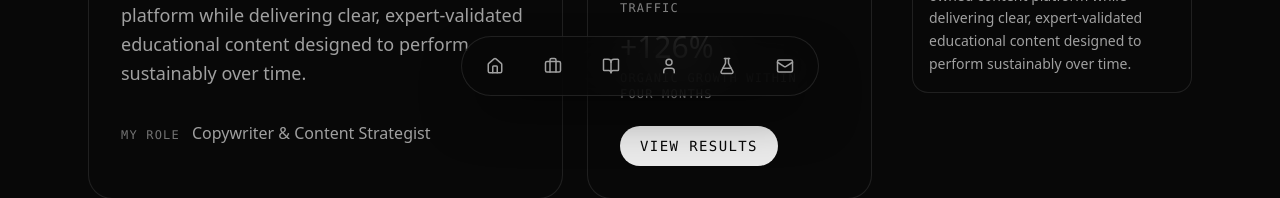
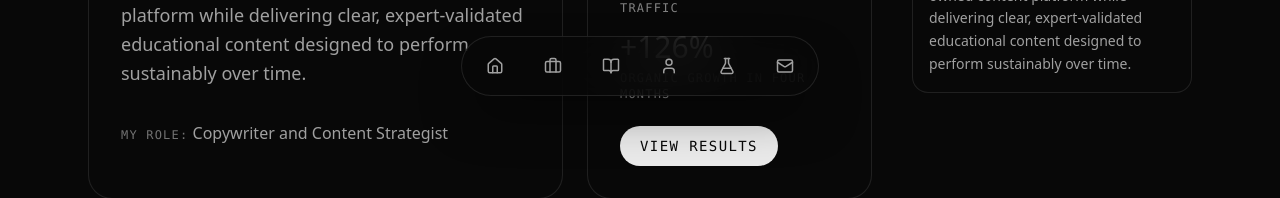
Before and after one commit to sarahsarahsarahX3/Personal-website-, a Next.js app: page /work/p-and-g-beauty-content-hub in a window 1280 px wide. Shown: the part 672-870 px from the top of the page. Built offline with nearby package versions, Linux system fonts and the light colour scheme; a web font is replaced by a local one.

Commit message:
more updates

```diff
--- a/app/work/p-and-g-beauty-content-hub/page.tsx
+++ b/app/work/p-and-g-beauty-content-hub/page.tsx
@@ -557,9 +557,11 @@ export default function PAndGBeautyContentHubProjectPage() {
                   <p className="text-xs font-mono uppercase tracking-widest text-text-secondary/70">Objective</p>
                   <p className="mt-4 text-base md:text-lg leading-relaxed text-text-secondary">{project.objective}</p>
 
-                  <div className="mt-8 flex items-baseline gap-3">
-                    <span className="text-xs font-mono uppercase tracking-widest text-text-secondary/70">My Role</span>
-                    <span className="text-sm md:text-base text-text-secondary">{project.role}</span>
+                  <div className="mt-8 text-sm md:text-base text-text-secondary">
+                    <span className="text-xs font-mono uppercase tracking-widest text-text-secondary/70">
+                      My Role:
+                    </span>{" "}
+                    <span>Copywriter and Content Strategist</span>
                   </div>
                 </div>
 
@@ -575,7 +577,7 @@ export default function PAndGBeautyContentHubProjectPage() {
                     <div>
                       <p className="font-display text-3xl leading-none">+126%</p>
                       <p className="mt-2 text-xs font-mono uppercase tracking-widest text-text-secondary/80">
-                        Organic growth within four months
+                        Organic growth in four months
                       </p>
                     </div>
                     <div className="pt-2">
```
